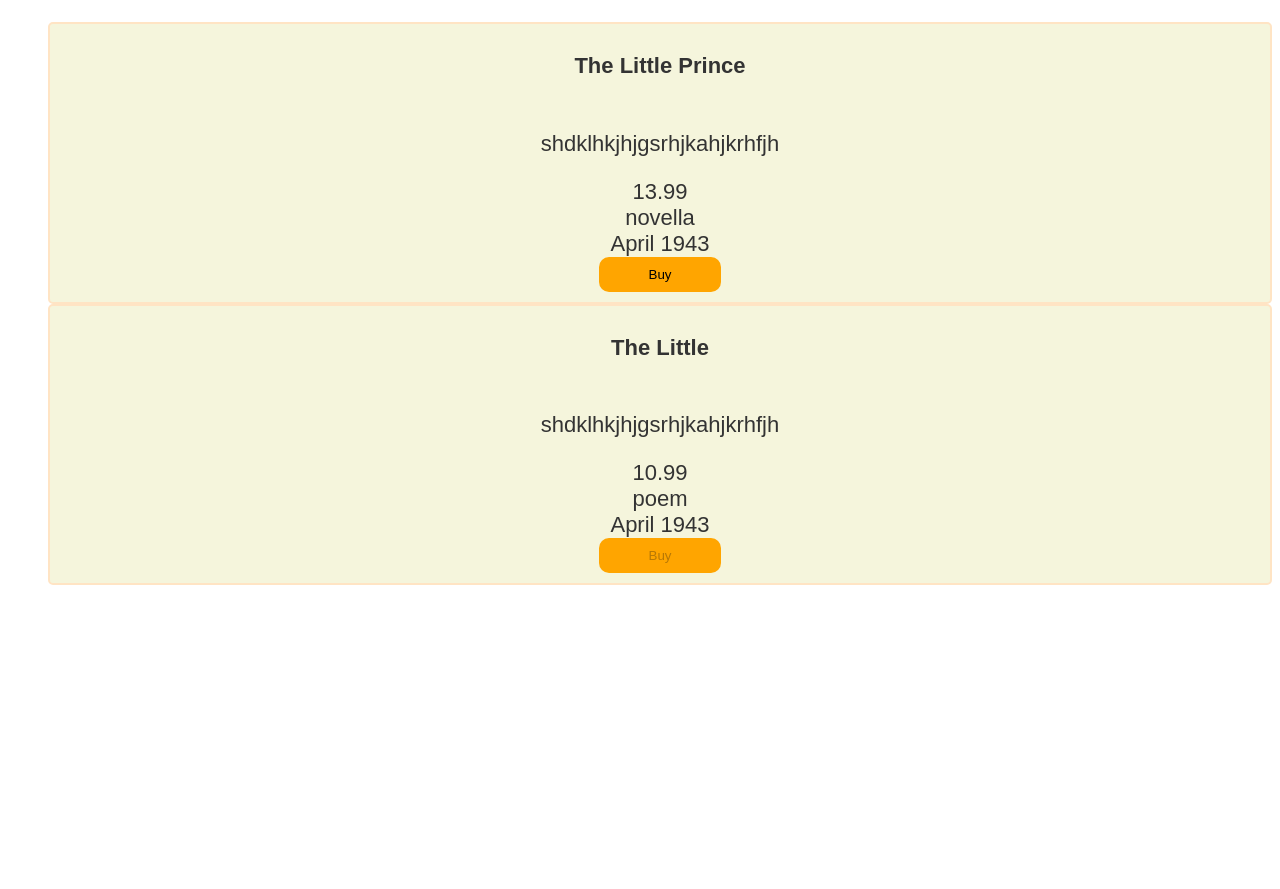
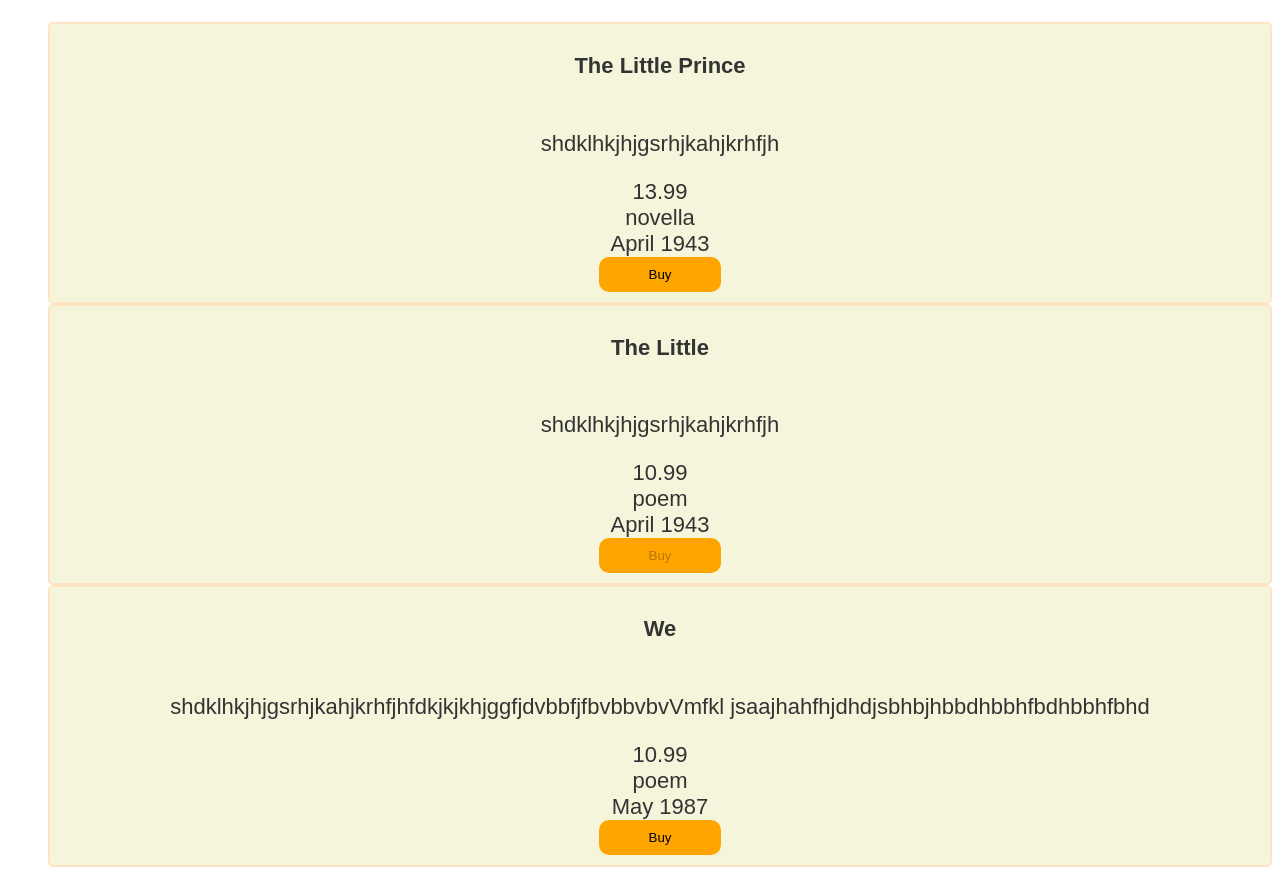
Before and after one commit to AlenaShkr/book-shop, an Angular app: page / in a window 1280 px wide. Before the commit the page ends 800 px from the top, so only its background shows below. Built offline with nearby package versions, Linux system fonts and the light colour scheme.

Commit message:
change behavior of busket

```diff
--- a/src/app/app.component.html
+++ b/src/app/app.component.html
@@ -1,2 +1,2 @@
 <app-book (byeRequestEvent)="handlerBye($event)"></app-book>
-<app-cart *ngFor="let book of bookList" [book]="book"></app-cart>
+<app-cart [bookList]="bookList"></app-cart>
--- a/src/app/app.component.ts
+++ b/src/app/app.component.ts
@@ -12,10 +12,10 @@
 
   choicedBook: any;
 
-  bookList: IBookModel[] = [];
+  bookList: any = new Set();
 
   handlerBye(book: any): void {
     this.choicedBook = book;
-    this.bookList.push(book);
+    this.bookList.add(book);
   }
 }
--- a/src/app/components/book/book.component.ts
+++ b/src/app/components/book/book.component.ts
@@ -19,6 +19,14 @@
     createDate: 'April 1943 ',
     isAvailable: false,
   },
+  {
+    name: 'We',
+    description: 'shdklhkjhjgsrhjkahjkrhfjhfdkjkjkhjggfjdvbbfjfbvbbvbvVmfkl \n jsaajhahfhjdhdjsbhbjhbbdhbbhfbdhbbhfbhd',
+    price: 10.99,
+    category: Category.poem,
+    createDate: 'May 1987 ',
+    isAvailable: true,
+  },
 ];
 
 @Component({
--- a/src/app/components/cart/cart.component.html
+++ b/src/app/components/cart/cart.component.html
@@ -1,4 +1,4 @@
-<div class="busket">
+<ng-container class="busket" *ngIf="bookList.size !== 0">
   <h2>Your order:</h2>
-  <app-cart-item [book]="book"></app-cart-item>
-</div>
+  <app-cart-item *ngFor="let book of bookList" [book]="book"></app-cart-item>
+</ng-container>
--- a/src/app/components/cart/cart.component.ts
+++ b/src/app/components/cart/cart.component.ts
@@ -7,7 +7,7 @@
   styleUrls: ['./cart.component.css'],
 })
 export class CartComponent implements OnInit {
-  @Input() book: IBookModel;
+  @Input() bookList: any;
 
   constructor() {}
 
```
